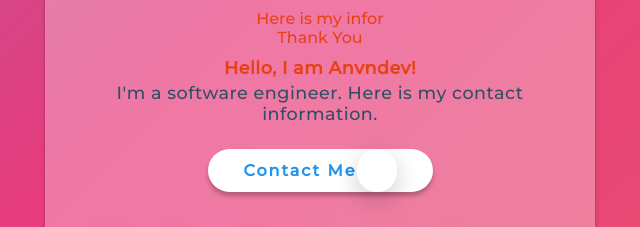
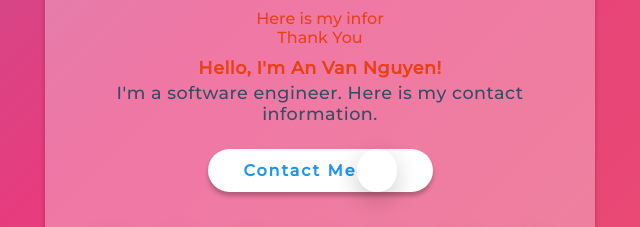
Before and after one commit to anvndev/anvndev.github.io, a plain HTML site: page index.html in a window 1280 px wide. Shown: the part 329-556 px from the top of the page, 320-960 px from the left. Drawn offline with nearby package versions, Linux system fonts and the light colour scheme.

Commit message:
update text -v5

```diff
--- a/index.html
+++ b/index.html
@@ -30,7 +30,7 @@
         </p> -->
 
         <div class="content-info">
-            <p><span>Hello, I am Anvndev!</span>
+            <p><span>Hello, I'm An Van Nguyen!</span>
                 I'm a software engineer.
                 Here is my contact information.</p>
         </div>
```
